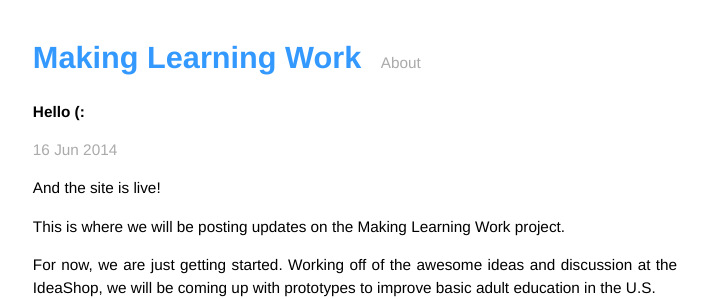
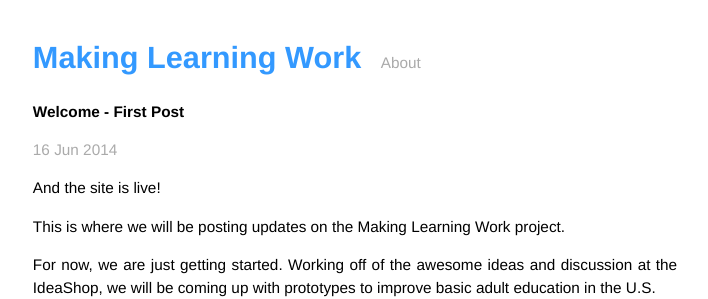
Before and after one commit to mitmedialab/mlw.media.mit.edu, a Jekyll site: the page built from _posts/2014-06-16-hello-world.markdown, in a window 1280 px wide. Shown: the top 299 px of the page, without its empty margins (285-993 px from the left). Built offline with Jekyll 4.4.1, drawn with Linux system fonts in a browser that asks for light colours; Markdown is read by kramdown in place of the engine named in the settings.

Commit message:
hello world content updated

```diff
--- a/_posts/2014-06-16-hello-world.markdown
+++ b/_posts/2014-06-16-hello-world.markdown
@@ -1,6 +1,6 @@
 ---
 layout: post
-title:  "Hello (:"
+title:  "Welcome - First Post"
 date:   2014-06-16 15:15:12
 categories: updates
 ---
```
